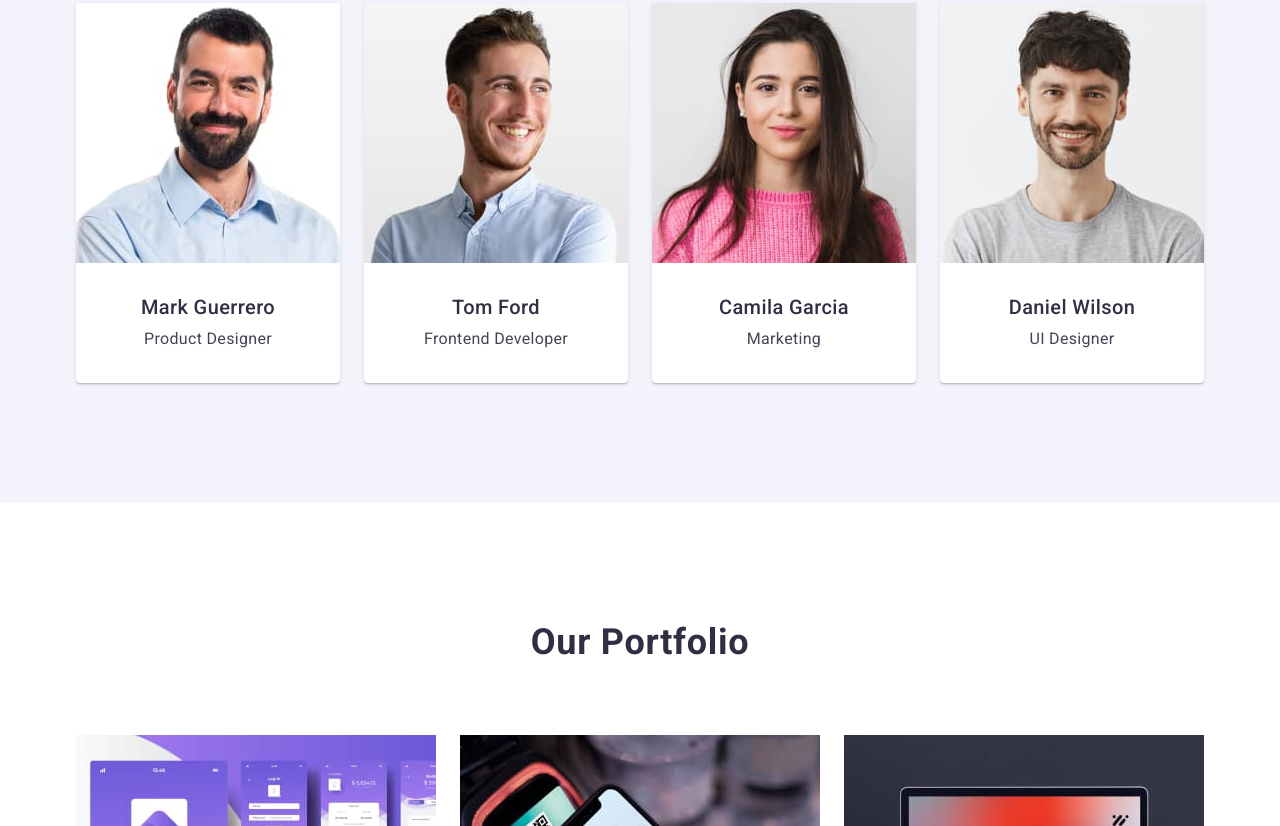
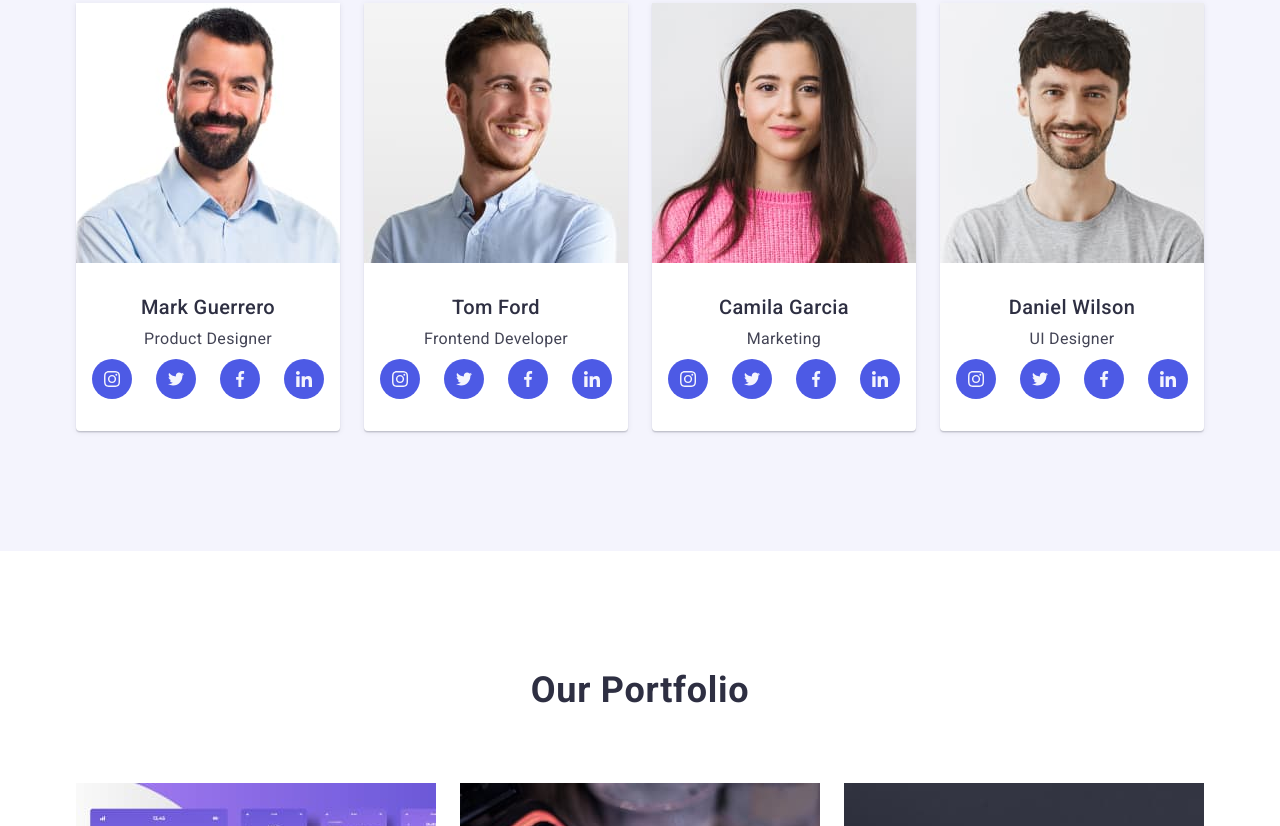
Before and after one commit to KotDenisV/goit-homework-04, a plain HTML site: page index.html in a window 1280 px wide. Shown: the part 1270-2096 px from the top of the page. Drawn offline with nearby package versions, Linux system fonts and the light colour scheme.

Commit message:
31/01 0:45

```diff
--- a/css/styles.css
+++ b/css/styles.css
@@ -114,9 +114,16 @@ img {
 }
 
 .main {
+  max-width: 1440px;
   background-color: #2e2f42;
   padding-top: 188px;
   padding-bottom: 188px;
+  background-image: linear-gradient(
+      rgba(46, 47, 66, 0.7),
+      rgba(46, 47, 66, 0.7)
+    ),
+    url(../images/people-office.jpg);
+  background-repeat: no-repeat;
 }
 
 .main-title {
@@ -260,6 +267,42 @@ img {
   text-align: center;
 }
 
+.icon-list {
+  display: flex;
+  align-items: center;
+  justify-content: center;
+  gap: 24px;
+  margin-top: 8px;
+}
+
+.icon-item {
+  width: 40px;
+  height: 40px;
+}
+
+.icon-link {
+  width: 100%;
+  height: 100%;
+  display: flex;
+  justify-content: center;
+  align-items: center;
+  background-color: #4d5ae5;
+  border-radius: 50%;
+  transition: background-color 250ms cubic-bezier(0.4, 0, 0.2, 1);
+}
+
+.icon-icon {
+  fill: #f4f4fd;
+}
+
+.icon-link:hover {
+  background-color: #404bbf;
+}
+
+.icon-link:focus {
+  background-color: #404bbf;
+}
+
 .our-portfolio {
   padding-top: 120px;
   padding-bottom: 120px;
--- a/index.html
+++ b/index.html
@@ -111,6 +111,36 @@
               <div class="our-team-list-item">
                 <h3 class="title-third our-team-item">Mark Guerrero</h3>
                 <p class="our-team-text">Product Designer</p>
+                <ul class="icon-list">
+                  <li class="icon-item">
+                    <a href="" class="icon-link">
+                      <svg class="icon-icon" width="16" hight="16">
+                        <use href="./images/icons.svg#icon-instagram"></use>
+                      </svg>
+                    </a>
+                  </li>
+                  <li class="icon-item">
+                    <a href="" class="icon-link">
+                      <svg class="icon-icon" width="16" hight="16">
+                        <use href="./images/icons.svg#icon-twitter"></use>
+                      </svg>
+                    </a>
+                  </li>
+                  <li class="icon-item">
+                    <a href="" class="icon-link">
+                      <svg class="icon-icon" width="16" hight="16">
+                        <use href="./images/icons.svg#icon-facebook"></use>
+                      </svg>
+                    </a>
+                  </li>
+                  <li class="icon-item">
+                    <a href="" class="icon-link">
+                      <svg class="icon-icon" width="16" hight="16">
+                        <use href="./images/icons.svg#icon-linkedin"></use>
+                      </svg>
+                    </a>
+                  </li>
+                </ul>
               </div>
             </li>
             <li class="our-team-list">
@@ -123,6 +153,36 @@
               <div class="our-team-list-item">
                 <h3 class="title-third our-team-item">Tom Ford</h3>
                 <p class="our-team-text">Frontend Developer</p>
+                <ul class="icon-list">
+                  <li class="icon-item">
+                    <a href="" class="icon-link">
+                      <svg class="icon-icon" width="16" hight="16">
+                        <use href="./images/icons.svg#icon-instagram"></use>
+                      </svg>
+                    </a>
+                  </li>
+                  <li class="icon-item">
+                    <a href="" class="icon-link">
+                      <svg class="icon-icon" width="16" hight="16">
+                        <use href="./images/icons.svg#icon-twitter"></use>
+                      </svg>
+                    </a>
+                  </li>
+                  <li class="icon-item">
+                    <a href="" class="icon-link">
+                      <svg class="icon-icon" width="16" hight="16">
+                        <use href="./images/icons.svg#icon-facebook"></use>
+                      </svg>
+                    </a>
+                  </li>
+                  <li class="icon-item">
+                    <a href="" class="icon-link">
+                      <svg class="icon-icon" width="16" hight="16">
+                        <use href="./images/icons.svg#icon-linkedin"></use>
+                      </svg>
+                    </a>
+                  </li>
+                </ul>
               </div>
             </li>
             <li class="our-team-list">
@@ -135,6 +195,36 @@
               <div class="our-team-list-item">
                 <h3 class="title-third our-team-item">Camila Garcia</h3>
                 <p class="our-team-text">Marketing</p>
+                <ul class="icon-list">
+                  <li class="icon-item">
+                    <a href="" class="icon-link">
+                      <svg class="icon-icon" width="16" hight="16">
+                        <use href="./images/icons.svg#icon-instagram"></use>
+                      </svg>
+                    </a>
+                  </li>
+                  <li class="icon-item">
+                    <a href="" class="icon-link">
+                      <svg class="icon-icon" width="16" hight="16">
+                        <use href="./images/icons.svg#icon-twitter"></use>
+                      </svg>
+                    </a>
+                  </li>
+                  <li class="icon-item">
+                    <a href="" class="icon-link">
+                      <svg class="icon-icon" width="16" hight="16">
+                        <use href="./images/icons.svg#icon-facebook"></use>
+                      </svg>
+                    </a>
+                  </li>
+                  <li class="icon-item">
+                    <a href="" class="icon-link">
+                      <svg class="icon-icon" width="16" hight="16">
+                        <use href="./images/icons.svg#icon-linkedin"></use>
+                      </svg>
+                    </a>
+                  </li>
+                </ul>
               </div>
             </li>
             <li class="our-team-list">
@@ -147,6 +237,36 @@
               <div class="our-team-list-item">
                 <h3 class="title-third our-team-item">Daniel Wilson</h3>
                 <p class="our-team-text">UI Designer</p>
+                <ul class="icon-list">
+                  <li class="icon-item">
+                    <a href="" class="icon-link">
+                      <svg class="icon-icon" width="16" hight="16">
+                        <use href="./images/icons.svg#icon-instagram"></use>
+                      </svg>
+                    </a>
+                  </li>
+                  <li class="icon-item">
+                    <a href="" class="icon-link">
+                      <svg class="icon-icon" width="16" hight="16">
+                        <use href="./images/icons.svg#icon-twitter"></use>
+                      </svg>
+                    </a>
+                  </li>
+                  <li class="icon-item">
+                    <a href="" class="icon-link">
+                      <svg class="icon-icon" width="16" hight="16">
+                        <use href="./images/icons.svg#icon-facebook"></use>
+                      </svg>
+                    </a>
+                  </li>
+                  <li class="icon-item">
+                    <a href="" class="icon-link">
+                      <svg class="icon-icon" width="16" hight="16">
+                        <use href="./images/icons.svg#icon-linkedin"></use>
+                      </svg>
+                    </a>
+                  </li>
+                </ul>
               </div>
             </li>
           </ul>
```
Also changed, not shown: images/icons.svg (added), images/people-office.jpg (added).
